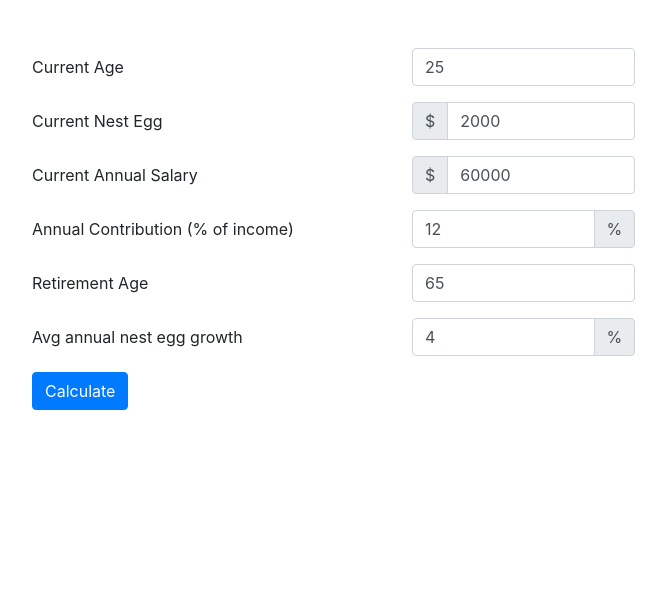
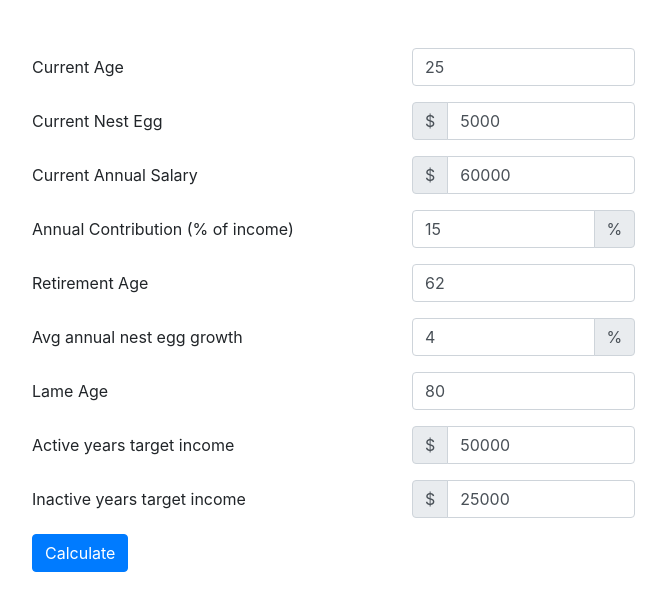
Before and after one commit to sa7mon/retirement-calc, a plain HTML site: page index.html in a window 1280 px wide. Shown: the whole page, without its empty margins (53-719 px from the left). Drawn offline with nearby package versions, Linux system fonts and the light colour scheme.

Commit message:
Set initial values and add fields

```diff
--- a/app.js
+++ b/app.js
@@ -1,15 +1,15 @@
 /* global $ */
 
 var initial_age = 25;
-var initial_nest_egg = 2000;
+var initial_nest_egg = 5000;
 var initial_salary = 60000;
-var annual_contrib_percent = 0.08;
-var retire_age = 66;
+var annual_contrib_percent = 0.15;
+var retire_age = 62;
 var lame_age = 80;
 var annual_nest_egg_grow_percent = 0.04;
 var death_age = 100;
-var active_years_income = 60000;
-var lame_years_income = 40000
+var active_years_income = 50000;
+var lame_years_income = 25000
 
 function init() {
     // initial_age = $("#inp_initial_age").val();
@@ -17,6 +17,18 @@ function init() {
 }
 
 function calculate() {
+    /* Order of operations
+     *
+     * Not retired
+     *  - Increase salary by percent
+     *  - Make contribution from salary
+     *  - Compound the interest
+     *
+     * Retired
+     *  - Draw from nest egg
+     *  - Compound the interest
+     */
+
     var current_nest_egg = initial_nest_egg;
     var current_salary = initial_salary;
 
--- a/index.html
+++ b/index.html
@@ -33,7 +33,7 @@
               <div class="input-group-prepend">
                 <span class="input-group-text">$</span>
               </div>
-              <input type="number" class="form-control" id="inp_curr_nest_egg" value="2000" placeholder="2000">
+              <input type="number" class="form-control" id="inp_curr_nest_egg" value="5000" placeholder="5000">
             </div>
           </div>
           <div class="form-group row">
@@ -48,7 +48,7 @@
           <div class="form-group row">
             <label for="inp_contribution_percent" class="col-sm-6 col-form-label">Annual Contribution (% of income)</label>
             <div class="col-sm-4 input-group">
-              <input type="number" class="form-control" id="inp_contribution_percent" value="12" placeholder="12">
+              <input type="number" class="form-control" id="inp_contribution_percent" value="15" placeholder="15">
               <div class="input-group-append">
                 <span class="input-group-text">%</span>
               </div>
@@ -57,7 +57,7 @@
           <div class="form-group row">
             <label for="inp_retire_age" class="col-sm-6 col-form-label">Retirement Age</label>
             <div class="col-sm-4">
-              <input type="number" class="form-control" id="inp_retire_age" value="65" placeholder="65">
+              <input type="number" class="form-control" id="inp_retire_age" value="62" placeholder="62">
             </div>
           </div>
           <div class="form-group row">
@@ -69,18 +69,31 @@
               </div>
             </div>
           </div>
-          <!--<div class="form-group row">-->
-          <!--  <label for="inp_age_ssa_start" class="col-sm-6 col-form-label">Age to start drawing SSA (62+)</label>-->
-          <!--  <div class="col-sm-4">-->
-          <!--    <input type="number" class="form-control" id="inp_age_ssa_start" value="65" placeholder="65" disabled>-->
-          <!--  </div>-->
-          <!--</div>-->
-          <!--<div class="form-group row">-->
-          <!--  <label for="inp_lame_age" class="col-sm-6 col-form-label">Lame Age (you do nothing)</label>-->
-          <!--  <div class="col-sm-4">-->
-          <!--    <input type="number" class="form-control" id="inp_lame_age" value="75" placeholder="75" disabled>-->
-          <!--  </div>-->
-          <!--</div>-->
+          <div class="form-group row">
+            <label for="inp_lame_age" class="col-sm-6 col-form-label">Lame Age</label>
+            <div class="col-sm-4">
+              <input type="number" class="form-control" id="inp_lame_age" value="80" placeholder="80">
+            </div>
+          </div>
+          <div class="form-group row">
+            <label for="inp_active_years_income" class="col-sm-6 col-form-label">Active years target income</label>
+            <div class="col-sm-4 input-group">
+              <div class="input-group-prepend">
+                <span class="input-group-text">$</span>
+              </div>
+              <input type="number" class="form-control" id="inp_active_years_income" value="50000" placeholder="50000">
+            </div>
+          </div>
+          <div class="form-group row">
+            <label for="inp_inactive_years_income" class="col-sm-6 col-form-label">Inactive years target income</label>
+            <div class="col-sm-4 input-group">
+              <div class="input-group-prepend">
+                <span class="input-group-text">$</span>
+              </div>
+              <input type="number" class="form-control" id="inp_inactive_years_income" value="25000" placeholder="25000">
+            </div>
+          </div>
+
           <div class="form-group row">
             <div class="col-sm-10">
               <button type="submit" class="btn btn-primary">Calculate</button>
```
